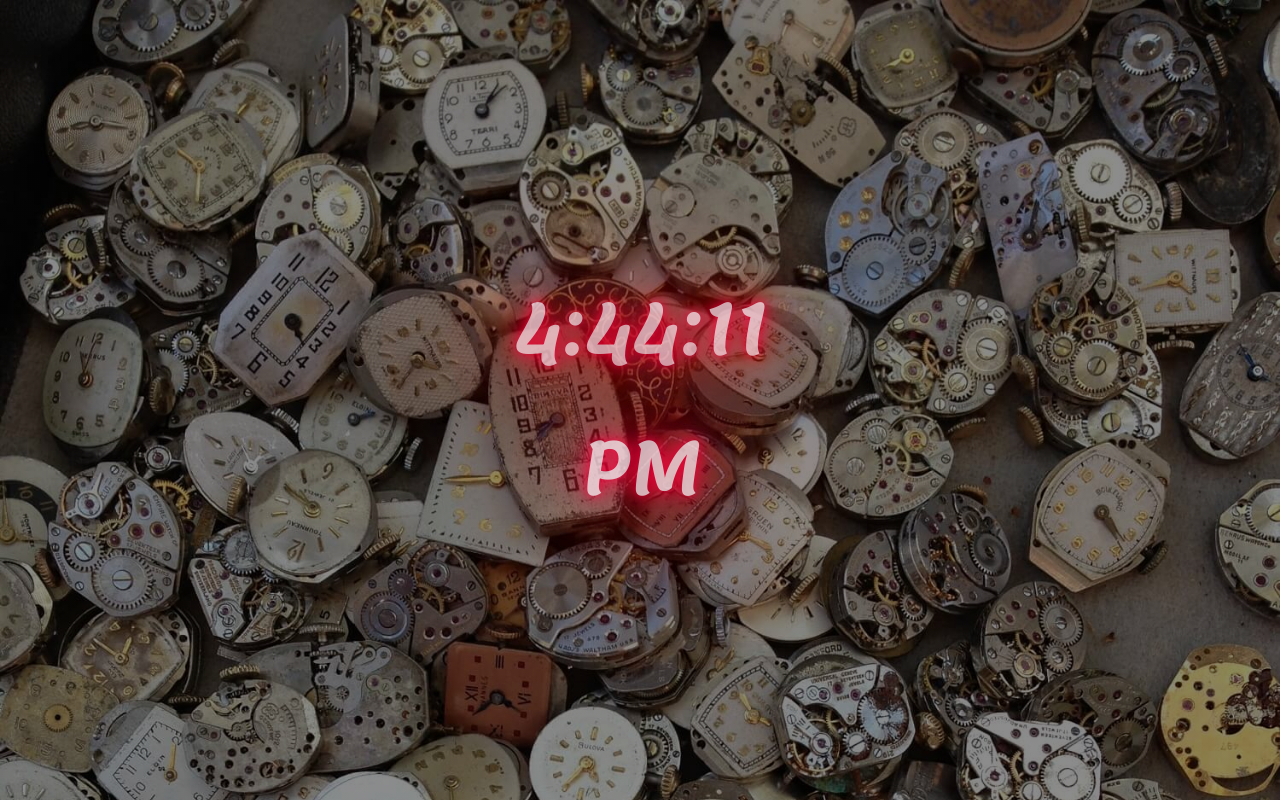
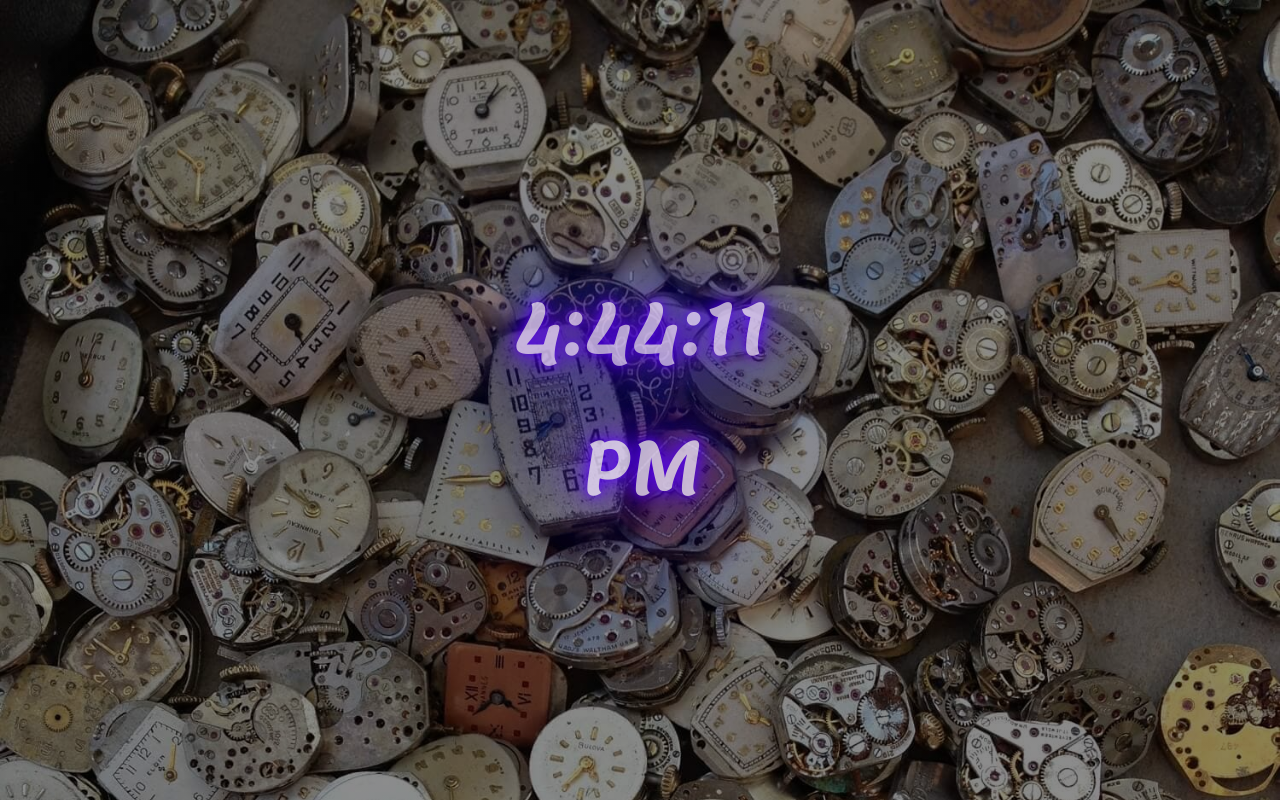
Before and after one commit to AGhoudi/time-and-color, a React (Create React App) app: page / in a window 1280 px wide. Built offline with nearby package versions, Linux system fonts and the light colour scheme.

Commit message:
added a random function and added color changes

```diff
--- a/src/App.tsx
+++ b/src/App.tsx
@@ -1,13 +1,11 @@
 import React from 'react';
 
-import Timer from './components/Time/Timer';
+import Timer from './components/Timer/Timer';
 
 import './App.scss';
 
 class App extends React.Component<any, any>  {
-
   render(): JSX.Element {
-
     return (
       <div className="App">
         <div className="timer">
--- /dev/null
+++ b/src/components/Color/Color.tsx
@@ -0,0 +1,3 @@
+export const getRandomNumber = () => {
+  return Math.floor(Math.random() * 11);
+}
--- a/src/components/Time/Timer.tsx
+++ /dev/null
@@ -1,39 +0,0 @@
-import React from 'react';
-
-import './Timer.scss';
-
-class Timer extends React.Component<any, any>  {
-
-    constructor(props:any) {
-        super(props);
-        this.state = {
-            currentTime: new Date().toLocaleTimeString()
-        }
-    }
-
-    componentDidMount():void {
-        setInterval(():void => {
-          this.setState<string>({
-            currentTime : new Date().toLocaleTimeString()
-          })
-        }, 1000)
-    }
-
-    render() {
-        const { currentTime } = this.state;
-
-        return (
-            <React.Fragment>
-                <div className="clock">
-                    <h1>
-                        <span className="webdev">
-                            {currentTime}
-                        </span>
-                    </h1>
-                </div>
-            </React.Fragment>
-        );
-    }
-}
-
-export default Timer;
--- a/src/components/Time/Timer.scss
+++ b/src/components/Timer/Timer.scss
@@ -41,8 +41,8 @@ rgba(0, 0, 0, 0.45)
 }
 
 .webdev {
-  color: #ffd9e2;
-  text-shadow: 0 0 0 transparent, 0 0 10px #ff003c, 0 0 20px #ff003c, 0 0 40px #ff003c, 0 0 100px #ff003c, 0 0 200px #ff003c, 0 0 300px #ff003c, 0 0 500px #ff003c, 0 0 1000px #ff003c;
+  color: #ffd9de;
+  text-shadow: 0 0 10px #ff002b, 0 0 20px #ff002b, 0 0 40px #ff002b, 0 0 100px #ff002b, 0 0 200px #ff002b, 0 0 300px #ff002b, 0 0 500px #ff002b, 0 0 1000px #ff002b;
   -webkit-animation: buzz 1s infinite alternate;
   animation: buzz 1s infinite alternate;
 }
--- /dev/null
+++ b/src/components/Timer/Timer.tsx
@@ -0,0 +1,82 @@
+import React from 'react';
+import { getRandomNumber } from '../../functions/getRandomNumber';
+
+
+import './Timer.scss';
+
+const textColor =[
+    '#ffd9e2',
+    '#fbffd9',
+    '#ffe5d9',
+    '#ddffd9',
+    '#d9fff7',
+    '#d9f1ff',
+    '#d9ddff',
+    '#e8d9ff',
+    '#f7d9ff',
+    '#fed9ff',
+    '#ffd9f2',
+    '#ffd9de'
+];
+
+const borderColor = [
+    '#ff003c',
+    '#fffb00',
+    '#ffae00',
+    '#51ff00',
+    '#00ffd5',
+    '#00ccff',
+    '#0059ff',
+    '#5900ff',
+    '#b700ff',
+    '#f700ff',
+    '#ff009d',
+    '#ff002b'
+];
+
+class Timer extends React.Component<any, any>  {
+
+
+
+    constructor(props:any) {
+        super(props);
+        this.state = {
+            currentTime: new Date().toLocaleTimeString()
+        }
+    }
+
+    componentDidMount():void {
+        setInterval(():void => {
+          this.setState<string>({
+            currentTime : new Date().toLocaleTimeString()
+          })
+        }, 1000)
+    }
+
+    render() {
+        const { currentTime } = this.state;
+        const randomNumber = getRandomNumber();
+
+        return (
+            <React.Fragment>
+                <div className="clock">
+                    <h1>
+                        <span
+                        className="webdev"
+                        style={{
+                            color: `${textColor[randomNumber]}`,
+                            textShadow: `0 0 10px ${borderColor[randomNumber]}, 0 0 20px ${borderColor[randomNumber]}, 0 0 40px ${borderColor[randomNumber]}, 0 0 100px ${borderColor[randomNumber]}, 0 0 200px ${borderColor[randomNumber]}, 0 0 300px ${borderColor[randomNumber]}, 0 0 500px ${borderColor[randomNumber]}, 0 0 1000px ${borderColor[randomNumber]}`
+                        }}
+
+                        >
+                            {currentTime}
+                            {console.log(textColor[randomNumber])}
+                        </span>
+                    </h1>
+                </div>
+            </React.Fragment>
+        );
+    }
+}
+
+export default Timer;
--- /dev/null
+++ b/src/functions/getRandomNumber.tsx
@@ -0,0 +1,41 @@
+import React from 'react';
+
+const textColor =[
+  '#ffd9e2',
+  '#fbffd9',
+  '#ffe5d9',
+  '#ddffd9',
+  '#d9fff7',
+  '#d9f1ff',
+  '#d9ddff',
+  '#e8d9ff',
+  '#f7d9ff',
+  '#fed9ff',
+  '#ffd9f2',
+  '#ffd9de'
+];
+
+const borderColor = [
+  '#ff003c',
+  '#fffb00',
+  '#ffae00',
+  '#51ff00',
+  '#00ffd5',
+  '#00ccff',
+  '#0059ff',
+  '#5900ff',
+  '#b700ff',
+  '#f700ff',
+  '#ff009d',
+  '#ff002b'
+];
+
+export const getRandomNumber = () => {
+  return Math.floor(Math.random() * 11);
+}
+
+const Color = ():void => {
+
+
+
+}
```
Also changed, not shown: src/App.scss (indentation only), src/assets/background.jpg. Lines whose indentation alone changed are shown as unchanged.
